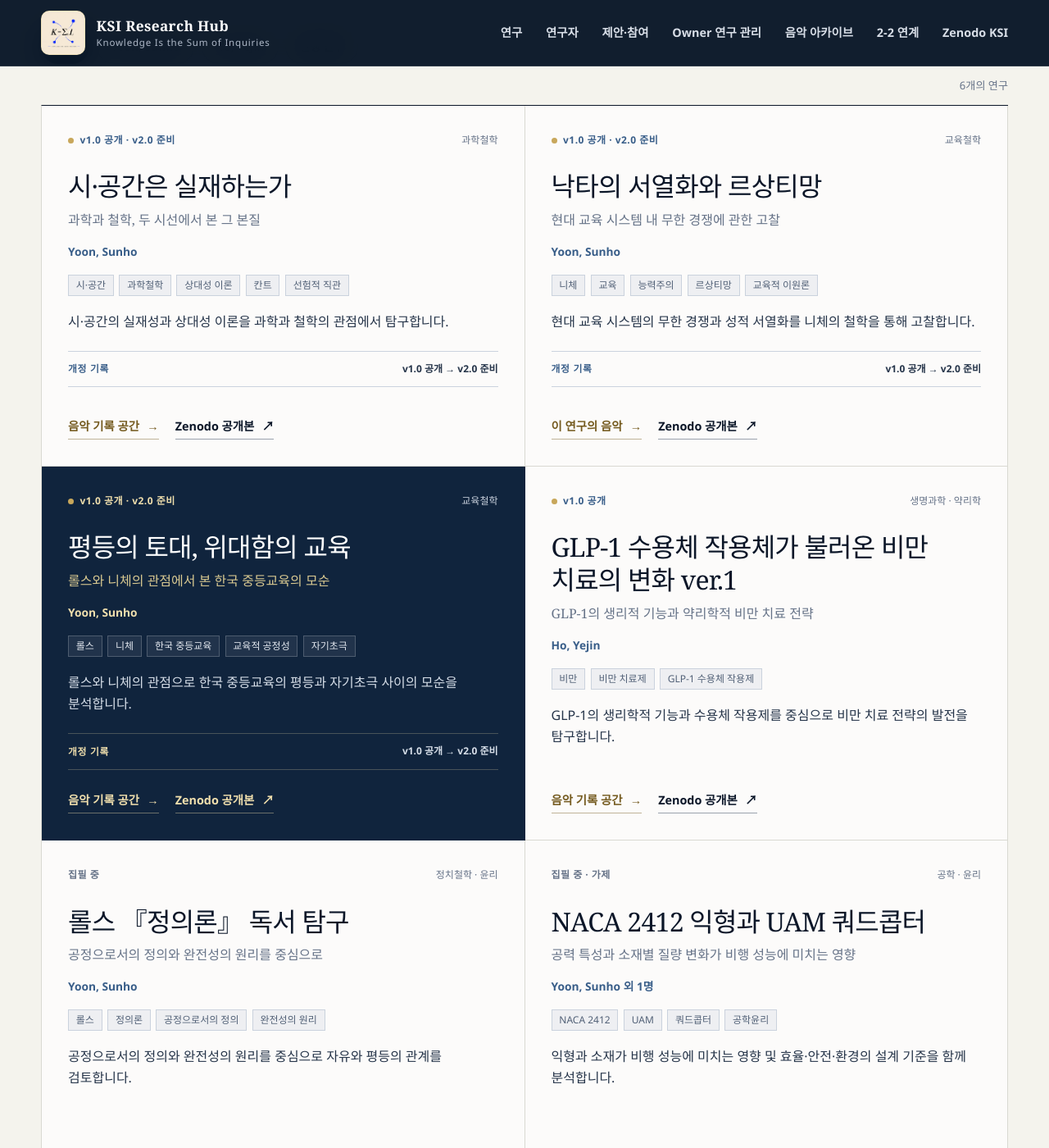
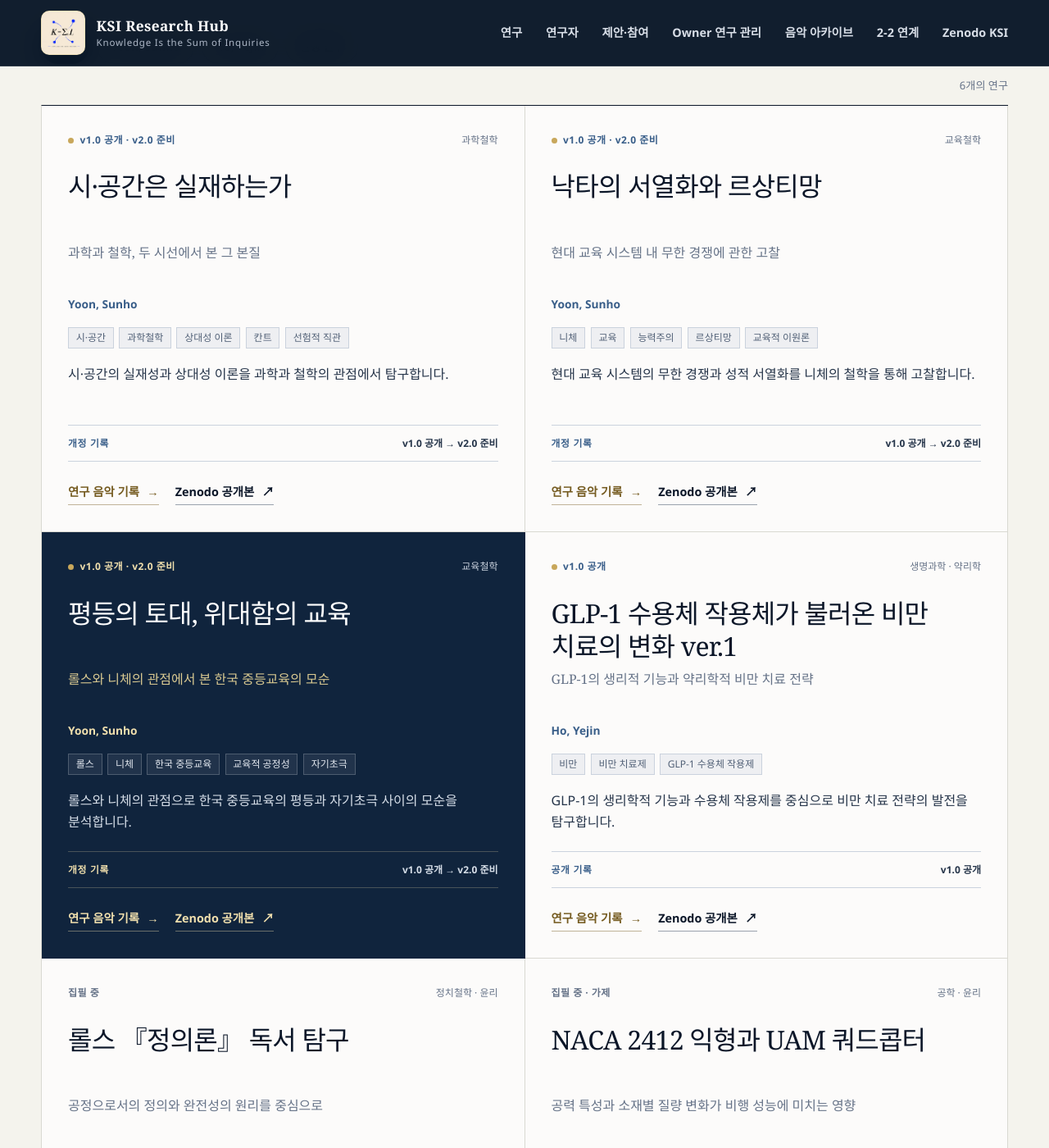
Before and after one commit to SunhoYoon-Hub/KSI-Research-Hub, a Jekyll site: the page built from docs/index.md, in a window 1280 px wide and 1400 px high, scrolled down 717 px. Shown: the whole window at 82% size. Built offline with Jekyll 4.4.1, drawn with Linux system fonts in a browser that asks for light colours; some of the changed text lies outside the part shown.

Commit message:
Align project card records and music labels

```diff
--- a/docs/assets/css/style.css
+++ b/docs/assets/css/style.css
@@ -302,6 +302,7 @@ a:focus-visible {
 
 .project-card h3 {
   max-width: 29rem;
+  min-height: 2.5em;
   margin: 0;
   font-family: var(--serif);
   font-size: clamp(1.5rem, 2.5vw, 2.15rem);
@@ -312,6 +313,7 @@ a:focus-visible {
 
 .project-subtitle {
   max-width: 34rem;
+  min-height: 3em;
   margin: .55rem 0 0;
   color: var(--muted);
   font-family: var(--serif);
@@ -351,6 +353,7 @@ a:focus-visible {
 
 .project-description {
   max-width: 36rem;
+  min-height: 3.3em;
   margin: 1.1rem 0 1.4rem;
   color: var(--ink-soft);
 }
@@ -369,7 +372,8 @@ a:focus-visible {
   border-bottom: 1px solid rgba(57, 94, 137, .25);
 }
 
-.revision-note summary {
+.revision-note summary,
+.revision-note-heading {
   display: grid;
   grid-template-columns: auto minmax(0, 1fr);
   align-items: center;
@@ -381,8 +385,10 @@ a:focus-visible {
 
 .revision-note summary::-webkit-details-marker { display: none; }
 .revision-note summary::marker { content: ""; }
-.revision-note summary span { color: var(--blue); font-size: .74rem; font-weight: 800; letter-spacing: .06em; }
-.revision-note summary strong { color: var(--ink-soft); font-size: .75rem; font-weight: 700; text-align: right; }
+.revision-note summary span,
+.revision-note-heading span { color: var(--blue); font-size: .74rem; font-weight: 800; letter-spacing: .06em; }
+.revision-note summary strong,
+.revision-note-heading strong { color: var(--ink-soft); font-size: .75rem; font-weight: 700; text-align: right; }
 .revision-note summary::after { content: "+"; display: none; }
 .revision-note[open] summary strong { color: var(--blue); }
 
@@ -392,8 +398,10 @@ a:focus-visible {
 
 .feature-card .revision-note { border-color: rgba(240, 223, 173, .25); }
 .feature-card .revision-note summary span,
+.feature-card .revision-note-heading span,
 .feature-card .revision-note[open] summary strong { color: var(--gold-light); }
 .feature-card .revision-note summary strong,
+.feature-card .revision-note-heading strong,
 .feature-card .revision-note-body ul { color: #d6dee8; }
 .feature-card .revision-note-body p { color: #9fabbc; }
 
@@ -1154,6 +1162,7 @@ a:focus-visible {
   .question-card { min-height: 290px; padding: 1.5rem; }
   .question-archive-footer { align-items: flex-start; flex-direction: column; gap: .7rem; }
   .project-card { min-height: 410px; padding: 1.5rem; }
+  .project-card h3, .project-subtitle, .project-description { min-height: 0; }
   .affiliated-card { grid-template-columns: 1fr; }
   .affiliated-logo { padding: 2rem; border-right: 0; border-bottom: 1px solid rgba(255, 255, 255, .14); }
   .affiliated-logo img { width: min(68vw, 250px); }
--- a/docs/index.md
+++ b/docs/index.md
@@ -75,10 +75,17 @@ description: KSI 학생 연구의 진행, 동료평가, 개정과 Zenodo 공개
           </ul>
         </div>
       </details>
+      {% else %}
+      <div class="revision-note revision-note-static" aria-label="연구 기록 상태">
+        <div class="revision-note-heading">
+          <span>{% if project.stage == 'published' %}공개 기록{% else %}진행 기록{% endif %}</span>
+          <strong>{% if project.stage == 'published' %}{{ project.status_label }}{% else %}첫 공개 준비{% endif %}</strong>
+        </div>
+      </div>
       {% endif %}
       <div class="card-actions">
         {% if project.listening_record %}
-          <a class="listening-link" href="{{ '/listening/' | relative_url }}#{{ project.id }}">{% if project.listening_record == 'reserved' %}음악 기록 공간{% else %}이 연구의 음악{% endif %} <span aria-hidden="true">→</span></a>
+          <a class="listening-link" href="{{ '/listening/' | relative_url }}#{{ project.id }}">연구 음악 기록 <span aria-hidden="true">→</span></a>
         {% endif %}
         {% if project.zenodo_url %}
           <a class="doi-link" href="{{ project.zenodo_url }}">Zenodo 공개본 <span aria-hidden="true">↗</span></a>
```
